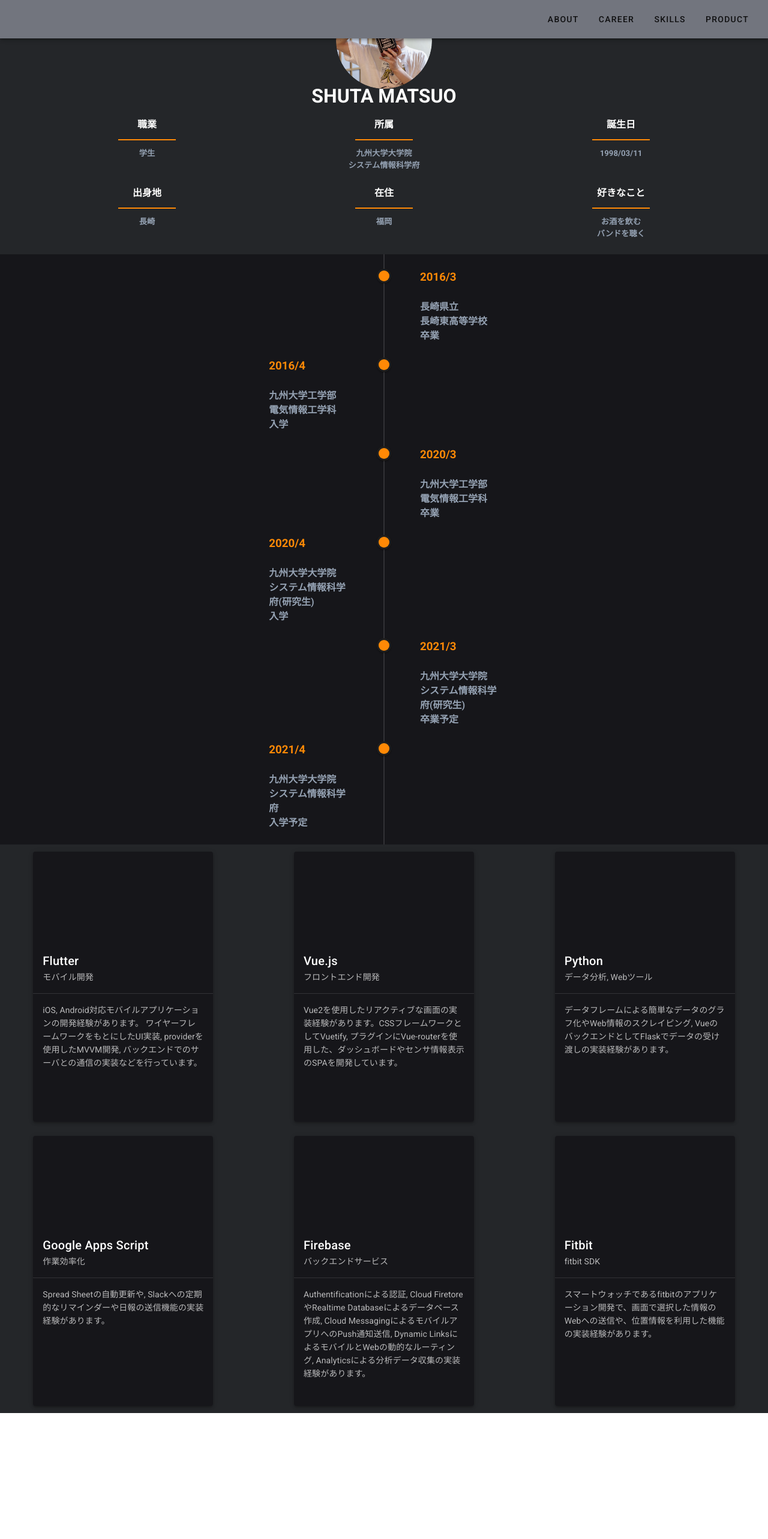
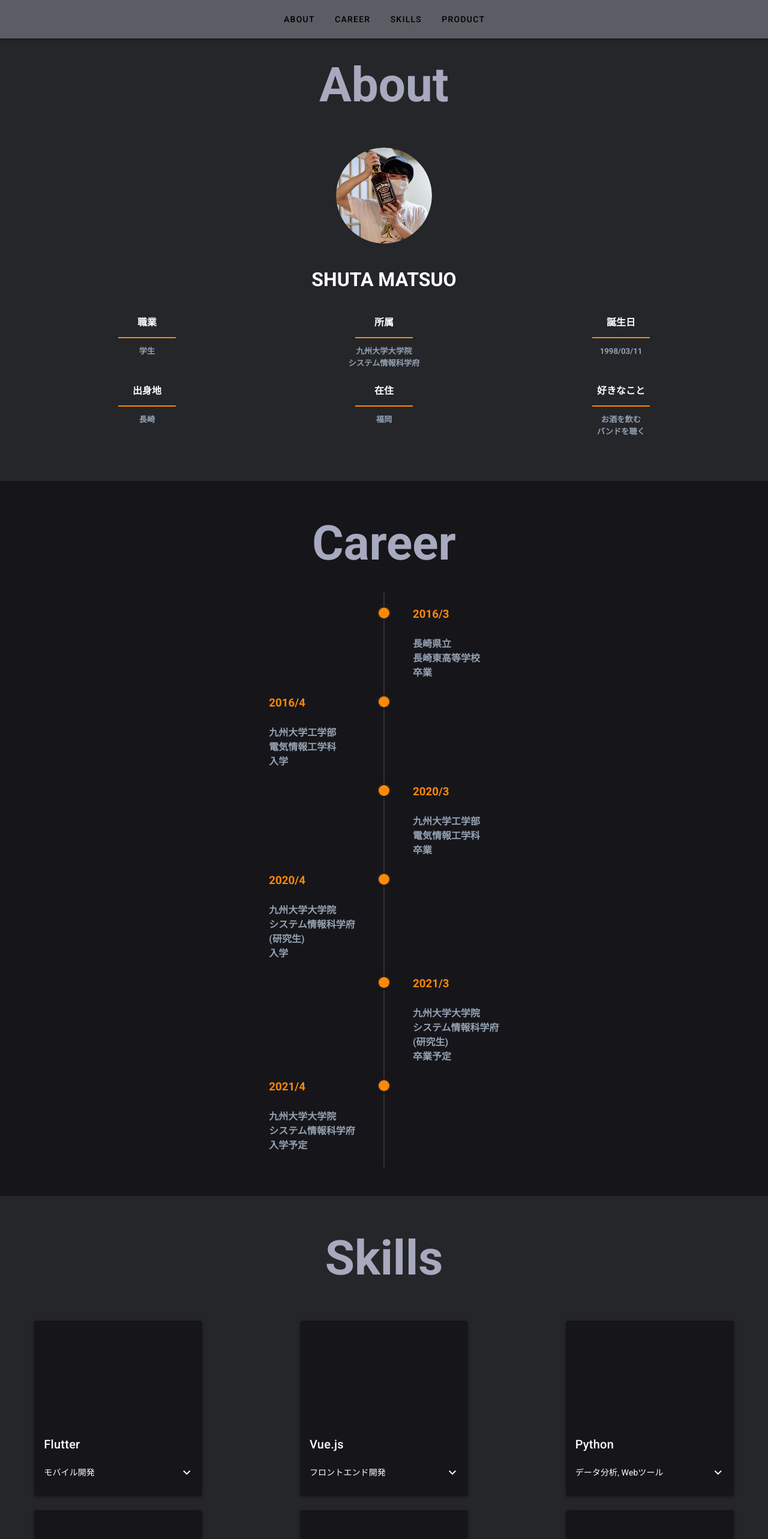
Before and after one commit to sssht03/Homepage, a Vue app: page / in a window 1280 px wide. Shown: the top 2566 px of the page at 60% size. Before the commit the page ends 2356 px from the top, so only its background shows below. Built offline with nearby package versions, Linux system fonts and the light colour scheme.

Commit message:
add section-title and modify leyout

```diff
--- a/src/components/About.vue
+++ b/src/components/About.vue
@@ -1,12 +1,13 @@
 <template>
-  <v-row class="about">
+  <v-row class="about pb-12">
     <v-col>
-      <v-row justify="center">
+      <section-title :title="'About'"></section-title>
+      <v-row justify="center" class="py-6">
         <v-avatar size="10rem">
           <img src="@/assets/images/my_image.jpg" alt="My Image" />
         </v-avatar>
       </v-row>
-      <h1 class="text-center my-name">SHUTA MATSUO</h1>
+      <h1 class="text-center my-name py-6">SHUTA MATSUO</h1>
       <v-container>
         <v-row justify="center">
           <v-col
@@ -37,7 +38,9 @@
 </template>
 
 <script>
+import SectionTitle from "./SectionTitle.vue";
 export default {
+  components: { SectionTitle },
   data() {
     return {
       myProfile: [
@@ -56,6 +59,7 @@ export default {
 <style>
 .about {
   background-color: #242629;
+  padding-top: 50px;
 }
 .my-name {
   color: #fffffe;
--- a/src/components/Career.vue
+++ b/src/components/Career.vue
@@ -1,10 +1,13 @@
 <template>
-  <v-row justify="center" class="career">
+  <v-row class="career pb-12">
+    <v-col>
+      <section-title :title="'Career'"></section-title>
+      <v-row justify="center">
         <v-timeline
           align-top
           dark
           class="timeline mx-10"
-      :dense="$vuetify.breakpoint.xsOnly"
+          :dense="$vuetify.breakpoint.smAndDown"
         >
           <v-timeline-item
             color="#ff8906"
@@ -12,7 +15,7 @@
             v-for="(item, i) in years"
             :key="i"
           >
-        <v-row class="mx-auto">
+            <v-row>
               <v-col>
                 <h3 class="text-start career-year">
                   {{ item.year }}
@@ -27,10 +30,14 @@
           </v-timeline-item>
         </v-timeline>
       </v-row>
+    </v-col>
+  </v-row>
 </template>
 
 <script>
+import SectionTitle from "./SectionTitle.vue";
 export default {
+  components: { SectionTitle },
   data() {
     return {
       years: [
--- a/src/components/Header.vue
+++ b/src/components/Header.vue
@@ -1,9 +1,15 @@
 <template>
-  <v-app-bar fixed color="#72757e">
+  <v-app-bar fixed color="rgba(114, 117, 126, 0.7)">
     <v-spacer></v-spacer>
-    <v-toolbar-items class="hidden-sm-and-down">
-      <v-btn text v-for="item in contentsList" :key="item">{{ item }}</v-btn>
-    </v-toolbar-items>
+    <v-row align-content="end">
+      <v-btn
+        text
+        v-for="(item, i) in contentsList"
+        :key="i"
+        :color="item.show ? '#fffffe' : '#000000'"
+        >{{ item.title }}</v-btn
+      >
+    </v-row>
   </v-app-bar>
 </template>
 
@@ -11,14 +17,15 @@
 export default {
   data() {
     return {
-      contentsList: ["about", "career", "skills", "product"],
+      contentsList: [
+        { title: "about", show: false },
+        { title: "career", show: false },
+        { title: "skills", show: false },
+        { title: "product", show: false },
+      ],
     };
   },
 };
 </script>
 
-<style>
-.appbar {
-  color: #010101;
-}
-</style>
+<style></style>
--- a/src/components/Main.vue
+++ b/src/components/Main.vue
@@ -15,9 +15,5 @@ import Skills from "./Skills.vue";
 export default {
   name: "Main",
   components: { About, Career, Skills, Header },
-
-  data: () => ({}),
 };
 </script>
-
-<style></style>
--- /dev/null
+++ b/src/components/SectionTitle.vue
@@ -0,0 +1,17 @@
+<template>
+  <h1 class="section-title py-8">{{ title }}</h1>
+</template>
+
+<script>
+export default {
+  props: ["title"],
+};
+</script>
+
+<style>
+.section-title {
+  color: #a7a9be;
+  font-size: 5rem;
+  text-align: center;
+}
+</style>
--- a/src/components/Skills.vue
+++ b/src/components/Skills.vue
@@ -1,5 +1,9 @@
 <template>
-  <v-row class="skills">
+  <v-row class="skills pb-12">
+    <v-col>
+      <section-title :title="'Skills'"></section-title>
+    </v-col>
+    <v-row>
       <v-col
         v-for="(item, i) in skillList"
         :key="i"
@@ -10,30 +14,45 @@
         xl="4"
       >
         <v-card
-        class="mx-auto"
-        max-width="300"
-        min-height="450"
+          class="mx-auto py-6"
+          max-width="280"
           elevation="3"
           color="#16161a"
+          @click="item.show = !item.show"
           dark
         >
           <v-layout justify-center>
             <v-img :src="item.src" max-height="150" max-width="150"></v-img>
           </v-layout>
           <v-card-title>{{ item.name }}</v-card-title>
+          <v-row justify="space-between" class="mx-auto">
             <v-card-subtitle>{{ item.subtitle }}</v-card-subtitle>
+            <v-card-actions>
+              <v-btn icon>
+                <v-icon>{{
+                  item.show ? "mdi-chevron-up" : "mdi-chevron-down"
+                }}</v-icon>
+              </v-btn>
+            </v-card-actions>
+          </v-row>
+          <v-expand-transition>
+            <div v-show="item.show">
               <v-divider></v-divider>
               <v-card-text>{{ item.text }}</v-card-text>
+            </div>
+          </v-expand-transition>
         </v-card>
       </v-col>
+    </v-row>
   </v-row>
 </template>
 
 <script>
+import SectionTitle from "./SectionTitle.vue";
 export default {
+  components: { SectionTitle },
   data() {
     return {
-      show: false,
       skillList: [
         {
           name: "Flutter",
@@ -41,6 +60,7 @@ export default {
           text:
             "iOS, Android対応モバイルアプリケーションの開発経験があります。\nワイヤーフレームワークをもとにしたUI実装, providerを使用したMVVM開発, バックエンドでのサーバとの通信の実装などを行っています。",
           src: require("../assets/images/flutter.png"),
+          show: false,
         },
         {
           name: "Vue.js",
@@ -48,6 +68,7 @@ export default {
           text:
             "Vue2を使用したリアクティブな画面の実装経験があります。CSSフレームワークとしてVuetify, プラグインにVue-routerを使用した、ダッシュボードやセンサ情報表示のSPAを開発しています。",
           src: require("../assets/images/vue.png"),
+          show: false,
         },
         {
           name: "Python",
@@ -55,6 +76,7 @@ export default {
           text:
             "データフレームによる簡単なデータのグラフ化やWeb情報のスクレイピング, VueのバックエンドとしてFlaskでデータの受け渡しの実装経験があります。",
           src: require("../assets/images/python.png"),
+          show: false,
         },
         {
           name: "Google Apps Script",
@@ -62,6 +84,7 @@ export default {
           text:
             "Spread Sheetの自動更新や, Slackへの定期的なリマインダーや日報の送信機能の実装経験があります。",
           src: require("../assets/images/gas.png"),
+          show: false,
         },
         {
           name: "Firebase",
@@ -69,6 +92,7 @@ export default {
           text:
             "Authentificationによる認証, Cloud FiretoreやRealtime Databaseによるデータベース作成, Cloud MessagingによるモバイルアプリへのPush通知送信, Dynamic LinksによるモバイルとWebの動的なルーティング, Analyticsによる分析データ収集の実装経験があります。",
           src: require("../assets/images/firebase.png"),
+          show: false,
         },
         {
           name: "Fitbit",
@@ -76,6 +100,7 @@ export default {
           text:
             "スマートウォッチであるfitbitのアプリケーション開発で、画面で選択した情報のWebへの送信や、位置情報を利用した機能の実装経験があります。",
           src: require("../assets/images/fitbit.png"),
+          show: false,
         },
       ],
     };
```
Lines whose indentation alone changed are shown as unchanged.
